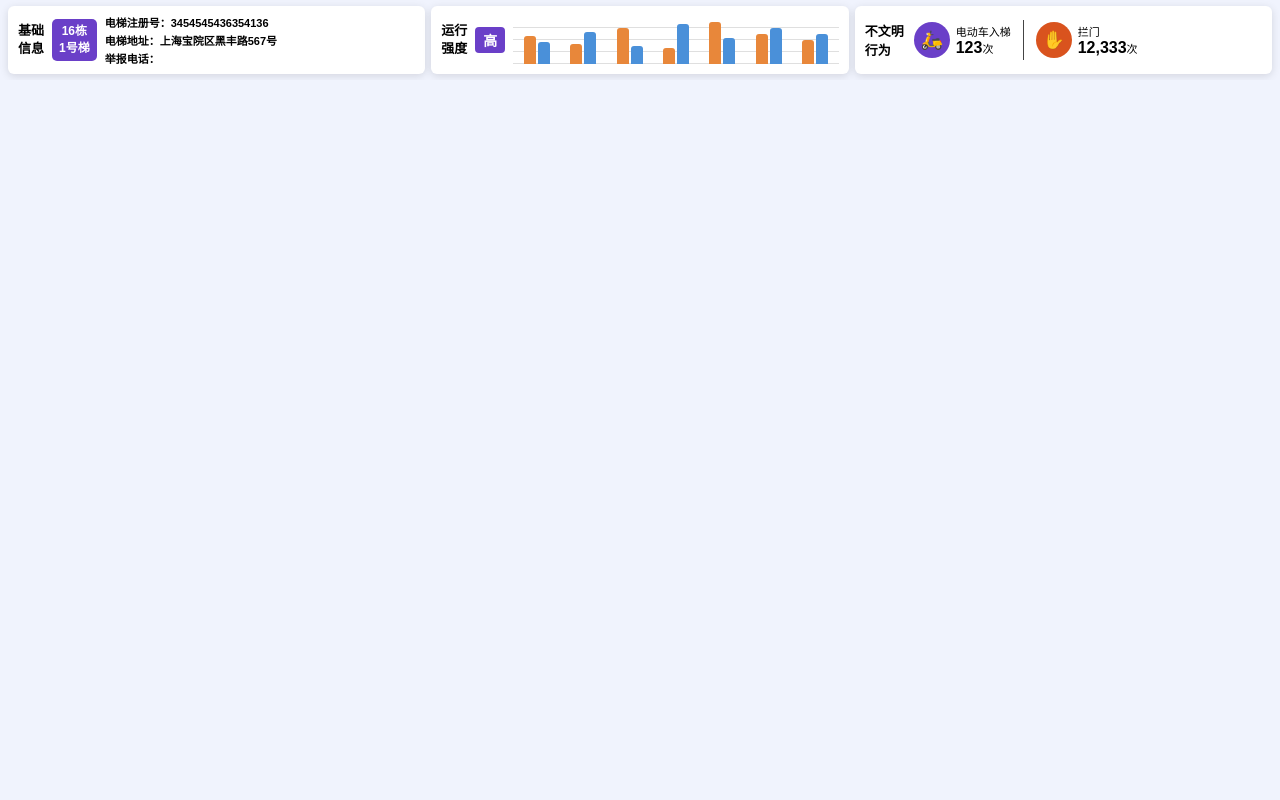
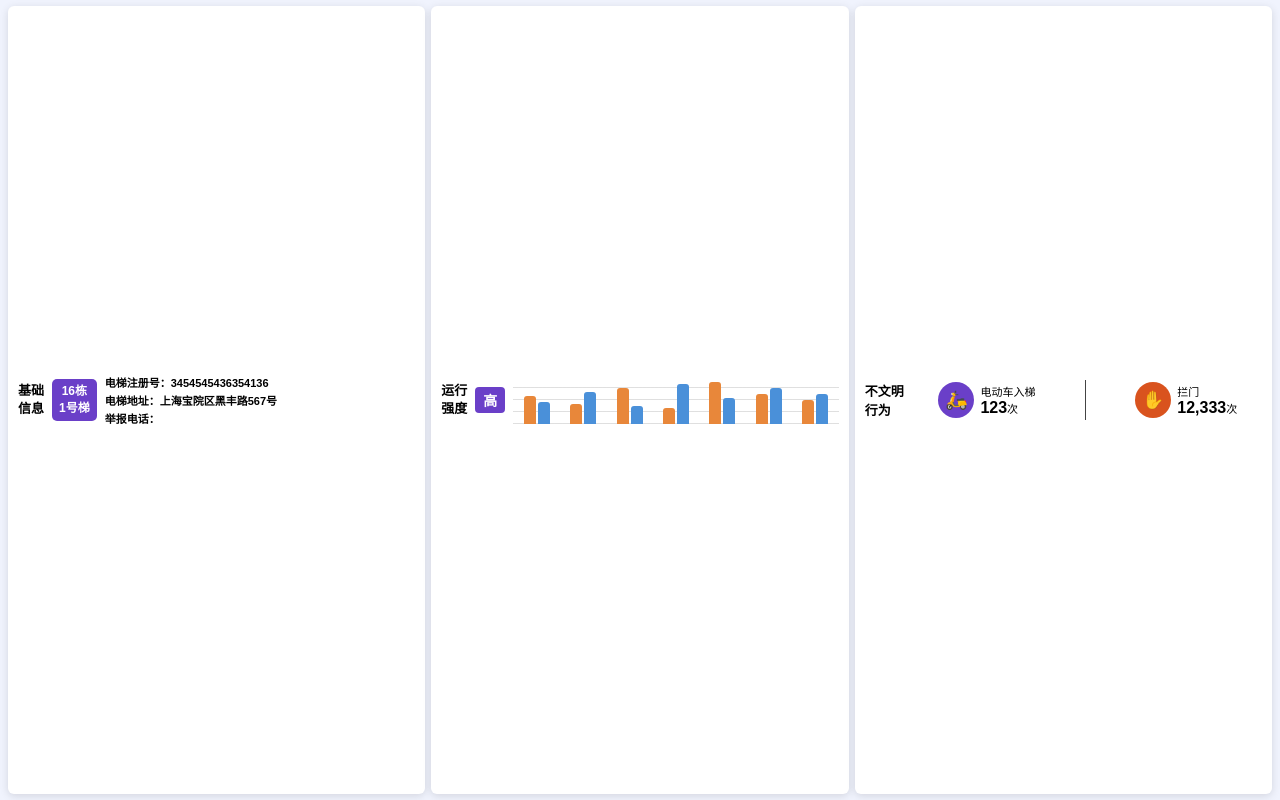
Before and after one commit to TiShi2023/z_lift_bar, a website: page public/index.html in a window 1280 px wide. Drawn offline with Linux system fonts and the light colour scheme; no server answers.

Commit message:
Update layout to be responsive and improve spacing distribution

```diff
--- a/public/index.html
+++ b/public/index.html
@@ -2,7 +2,7 @@
 <html lang="zh-CN">
 <head>
   <meta charset="UTF-8">
-  <meta name="viewport" content="width=1280, height=80, initial-scale=1.0, user-scalable=no">
+  <meta name="viewport" content="width=device-width, initial-scale=1.0, user-scalable=no">
   <title>Lift Bar</title>
   <style>
     * {
@@ -12,8 +12,8 @@
     }
 
     html, body {
-      width: 1280px;
-      height: 80px;
+      width: 100vw;
+      height: 100vh;
       overflow: hidden;
       background-color: #F0F3FD;
     }
@@ -41,6 +41,7 @@
     .card-basic {
       gap: 8px;
       flex: 1 1 0;
+      justify-content: space-between;
     }
 
     .card-title {
@@ -69,6 +70,7 @@
       flex-direction: column;
       justify-content: center;
       gap: 2px;
+      flex: 1;
     }
 
     .basic-info-row {
@@ -77,7 +79,6 @@
       white-space: nowrap;
       overflow: hidden;
       text-overflow: ellipsis;
-      max-width: 230px;
       font-weight: bold;
     }
 
@@ -138,6 +139,7 @@
     .card-uncivilized {
       gap: 10px;
       flex: 1 1 0;
+      justify-content: space-between;
     }
 
     .card-title-large {
@@ -151,7 +153,8 @@
     .uncivilized-items {
       display: flex;
       align-items: center;
-      gap: 12px;
+      flex: 1;
+      justify-content: space-around;
     }
 
     .uncivilized-item {
```
